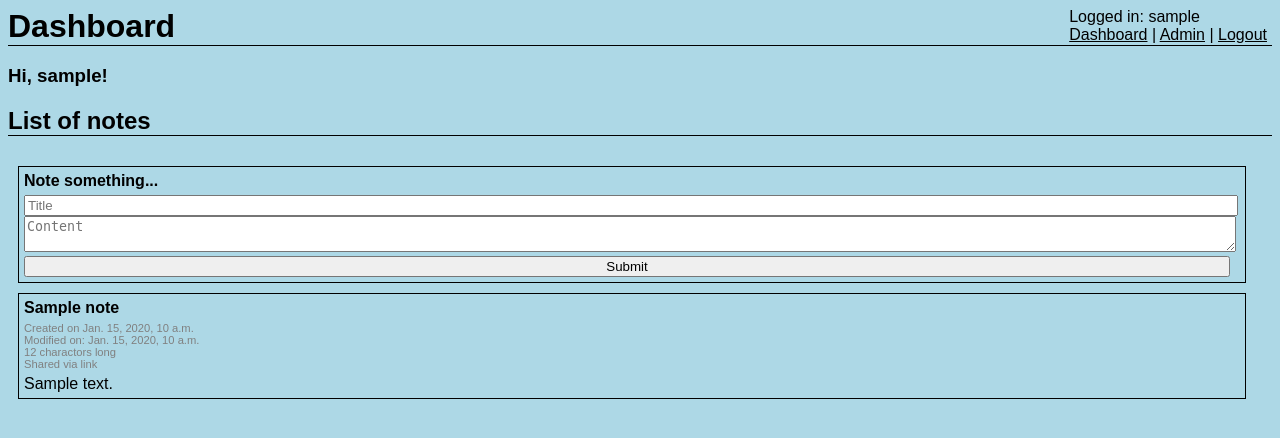
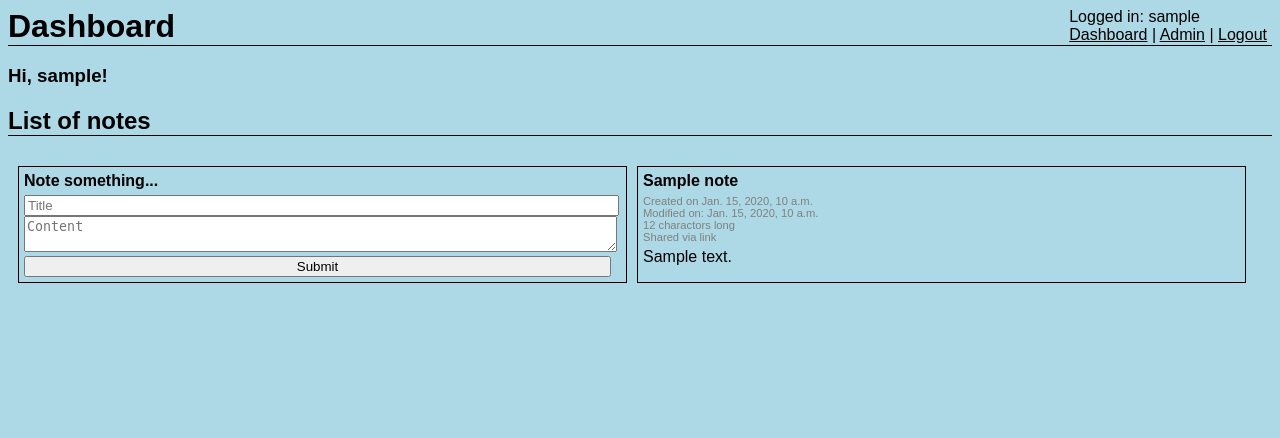
Before and after one commit to Emojigit/dnotes, a Django app: page /dashboard/ in a window 1280 px wide. Shown: the top 438 px of the page. Run offline with Django 4.2, Linux system fonts and the light colour scheme; a user stored in the database is signed in; tables that the repository leaves empty hold one stand-in row (values such as "Sample post").

Commit message:
careless

```diff
--- a/dnotes/static/main.css
+++ b/dnotes/static/main.css
@@ -69,7 +69,7 @@ body {
     padding: 10px;
     margin-bottom: 1em;
     margin-right: 1em;
-    grid-template-columns: repeat(auto-fit, minmax({{{grid-columns-min-max|300px}}}, 1fr));
+    grid-template-columns: repeat(auto-fit, minmax(300px, 1fr));
     grid-gap: 10px;
     grid-auto-rows: minmax(100px, auto);
     width: auto;
```
